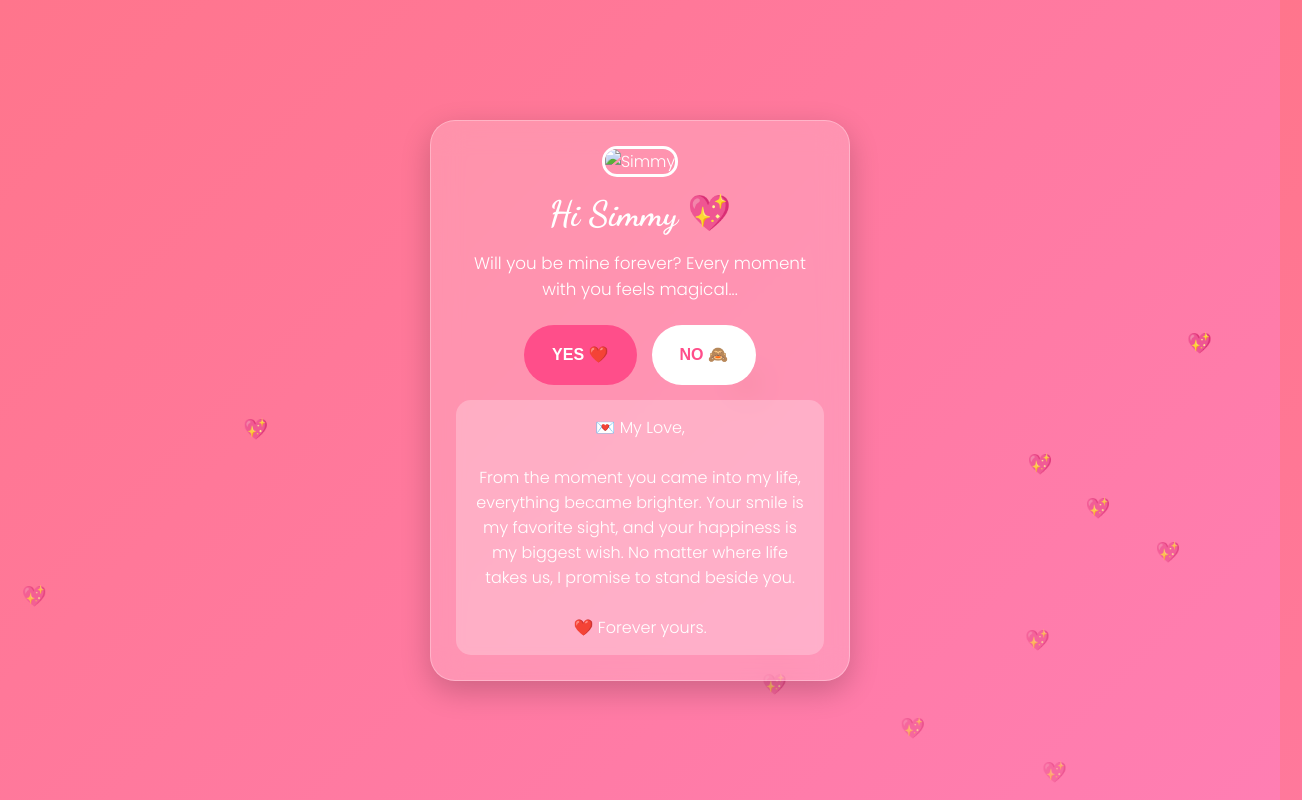
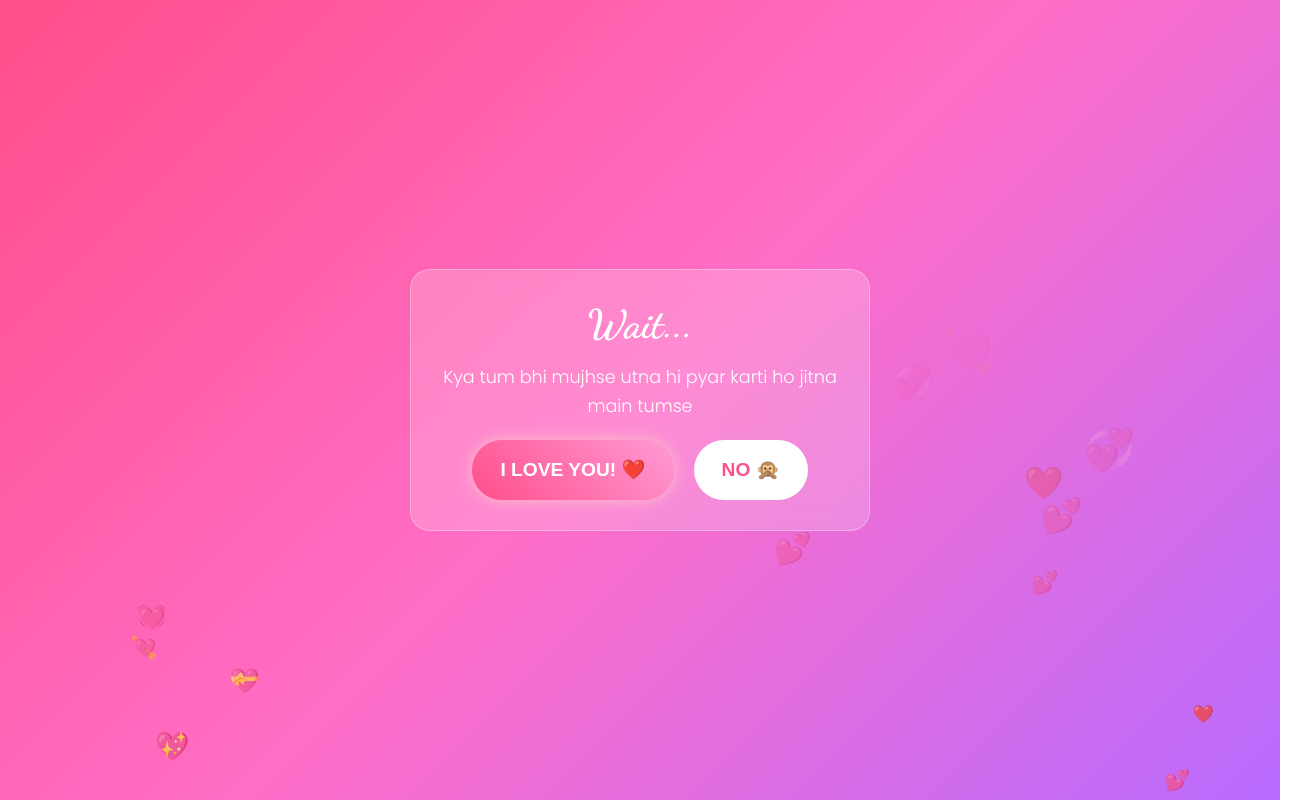
Before and after one commit to amit7724098-sketch/Sami, a plain HTML site: page index.html in a window 1280 px wide. Both pictures are taken after a click on the button "YES ❤️". Shown: the top 800 px of the page, 1302 px wide, since content can reach past the window. Drawn offline with Linux system fonts and the light colour scheme.

Commit message:
Update index.html

```diff
--- a/index.html
+++ b/index.html
@@ -4,167 +4,207 @@
 <meta charset="UTF-8">
 <meta name="viewport" content="width=device-width, initial-scale=1.0">
 <title>For My Simmy 💖</title>
+<style>
+@import url('https://fonts.googleapis.com/css2?family=Dancing+Script:wght@700&family=Poppins:wght@300;600&display=swap');
 
-<link href="https://fonts.googleapis.com/css2?family=Dancing+Script:wght@700&family=Poppins:wght@300;600&display=swap" rel="stylesheet">
-
-<style>
 *{margin:0;padding:0;box-sizing:border-box;}
 
-body{
-  height:100vh;
-  overflow:hidden;
-  background: linear-gradient(135deg,#ff758c,#ff7eb3);
-  display:flex;
-  align-items:center;
-  justify-content:center;
-  font-family:'Poppins',sans-serif;
-  color:white;
+body {
+  height: 100vh;
+  overflow: hidden;
+  background: linear-gradient(135deg, #ff4e8a, #ff6ec7, #b86bff);
+  display: flex;
+  align-items: center;
+  justify-content: center;
+  text-align: center;
+  color: white;
+  font-family: 'Poppins', sans-serif;
 }
 
-/* Floating hearts */
-.heart{
-  position:absolute;
-  font-size:20px;
-  animation:floatUp 6s linear infinite;
+/* Floating hearts background */
+.heart {
+  position: absolute;
+  font-size: 20px;
+  animation: floatUp 8s linear infinite;
+  opacity: .8;
+  z-index: 1;
 }
-@keyframes floatUp{
-  from{transform:translateY(100vh);opacity:0}
-  to{transform:translateY(-10vh);opacity:1}
+@keyframes floatUp {
+  0% { transform: translateY(100vh) scale(.5); opacity:0; }
+  50% { opacity: 0.8; }
+  100% { transform: translateY(-10vh) scale(1.2); opacity:0; }
 }
 
-/* Card */
-.card{
-  width:90%;
-  max-width:420px;
-  padding:25px;
-  border-radius:25px;
-  background:rgba(255,255,255,0.2);
-  backdrop-filter:blur(15px);
-  border:1px solid rgba(255,255,255,0.3);
-  box-shadow:0 10px 30px rgba(0,0,0,0.2);
-  text-align:center;
-  z-index:2;
+/* Slide Styles */
+.slide {
+  display: none;
+  z-index: 10;
+  padding: 20px;
+  width: 95%;
+  max-width: 500px;
+  animation: fadeIn 0.8s ease-in-out;
+}
+.active { display: flex; flex-direction: column; align-items: center; }
+
+@keyframes fadeIn { from { opacity: 0; transform: scale(0.9); } to { opacity: 1; transform: scale(1); } }
+
+/* Elements */
+.photo {
+  width: 150px; height: 150px;
+  border-radius: 50%;
+  object-fit: cover;
+  border: 4px solid white;
+  box-shadow: 0 0 20px pink;
+  margin-bottom: 15px;
 }
 
-.photo{
-  width:100%;
-  max-height:260px;
-  object-fit:contain;
-  border-radius:15px;
-  border:3px solid white;
-  margin-bottom:15px;
+.pulse-title {
+  font-size: 1.8rem;
+  font-weight: 900;
+  text-shadow: 0 0 10px white, 0 0 20px pink;
+  animation: pulse 1.5s infinite;
+  font-family: sans-serif;
+}
+@keyframes pulse { 0%,100% { transform:scale(1) } 50% { transform:scale(1.05) } }
+
+.glass {
+  background: rgba(255, 255, 255, 0.2);
+  backdrop-filter: blur(10px);
+  padding: 30px;
+  border-radius: 20px;
+  border: 1px solid rgba(255, 255, 255, 0.3);
 }
 
-h1{
-  font-family:'Dancing Script',cursive;
-  font-size:2.2rem;
+h1.dancing { font-family: 'Dancing Script', cursive; font-size: 2.5rem; margin-bottom: 15px; }
+.typewriter { font-size: 1.1rem; min-height: 50px; margin-bottom: 20px; line-height: 1.6; }
+
+#counter {
+  font-size: 1.4rem;
+  margin-bottom: 15px;
+  font-weight: bold;
+  background: rgba(255, 255, 255, 0.3);
+  padding: 10px;
+  border-radius: 10px;
 }
 
-.typewriter{
-  min-height:60px;
-  margin:15px 0;
-  font-size:1.05rem;
+.buttons { margin-top: 20px; display: flex; gap: 20px; justify-content: center; position: relative; width: 100%; min-height: 60px; }
+
+button {
+  padding: 14px 28px;
+  font-size: 1.2rem;
+  border: none;
+  border-radius: 30px;
+  font-weight: bold;
+  cursor: pointer;
+  transition: 0.3s;
 }
 
-/* Buttons */
-.buttons{
-  display:flex;
-  justify-content:center;
-  gap:15px;
-  position:relative;
-  min-height:60px;
-}
+.btn-yes { background: linear-gradient(45deg,#ff4e8a,#ff9bd6); color: white; box-shadow: 0 0 15px pink; }
+.btn-no { background: #fff; color: #ff4e8a; }
 
-button{
-  padding:12px 28px;
-  border:none;
-  border-radius:50px;
-  font-size:1rem;
-  font-weight:600;
-  cursor:pointer;
-}
-
-.yes{background:#ff4e8a;color:white;}
-.no{background:white;color:#ff4e8a;}
-
-/* Love Letter */
-.letter{
-  display:none;
-  margin-top:15px;
-  padding:15px;
-  background:rgba(255,255,255,0.25);
-  border-radius:15px;
-  animation:fadeIn 1s ease;
-}
-
-@keyframes fadeIn{
-  from{opacity:0; transform:translateY(10px);}
-  to{opacity:1; transform:translateY(0);}
+.couple-img {
+  width: 45%; max-height: 200px; border-radius: 10px; border: 2px solid white; object-fit: contain;
 }
 </style>
 </head>
 <body>
 
-<div class="card">
-  <img src="your-photo.jpg" class="photo" alt="Simmy">
-
-  <h1>Hi Simmy 💖</h1>
-  <div class="typewriter" id="text"></div>
-
+<div class="slide active" id="s1">
+  <img src="https://i.ibb.co/k217dYCy/image.jpg" class="photo" alt="Simmy">
+  <h1 class="pulse-title">SIMMY, WILL YOU BE MINE FOREVER? 💖</h1>
   <div class="buttons">
-    <button class="yes" onclick="showLetter()">YES ❤️</button>
-    <button class="no" id="noBtn">NO 🙈</button>
-  </div>
-
-  <div class="letter" id="letter">
-    💌 My Love, <br><br>
-    From the moment you came into my life, everything became brighter.
-    Your smile is my favorite sight, and your happiness is my biggest wish.
-    No matter where life takes us, I promise to stand beside you.
-    <br><br>
-    ❤️ Forever yours.
+    <button class="btn-yes" onclick="next(2)">YES ❤️</button>
+    <button class="btn-no" id="no1" onmouseover="moveNo(this)">NO 🙈</button>
   </div>
 </div>
 
+<div class="slide" id="s2">
+  <div class="glass">
+    <h1 class="dancing">Wait...</h1>
+    <p class="typewriter" id="t2"></p>
+    <div class="buttons">
+      <button class="btn-yes" onclick="next(3)">I LOVE YOU! ❤️</button>
+      <button class="btn-no" id="no2" onmouseover="moveNo(this)">NO 🙊</button>
+    </div>
+  </div>
+</div>
+
+<div class="slide" id="s3">
+  <div class="glass">
+    <h1 class="dancing">Since We Met... ⏳</h1>
+    <div id="counter">Calculating our days...</div>
+    <p class="typewriter" id="t3"></p>
+    <button class="btn-yes" onclick="next(4)">See a Surprise 🎁</button>
+  </div>
+</div>
+
+<div class="slide" id="s4">
+  <h1 class="dancing">Together Forever ♾️</h1>
+  <div style="display:flex; justify-content:center; gap:10px; margin-top: 10px;">
+    <img src="https://i.ibb.co/QjCb6Vzq/image.jpg" class="couple-img">
+    <img src="https://i.ibb.co/k217dYCy/image.jpg" class="couple-img">
+  </div>
+  <p id="t4" style="margin-top:20px; font-weight:bold;"></p>
+  <p style="font-size: 0.9rem; margin-top: 10px;">You are my 24th December miracle! ✨</p>
+</div>
+
 <script>
-// Typewriter text
-const msg = "Will you be mine forever? Every moment with you feels magical...";
-let i = 0;
-function typeWriter(){
-  if(i < msg.length){
-    document.getElementById("text").innerHTML += msg.charAt(i);
-    i++;
-    setTimeout(typeWriter, 40);
-  }
-}
-typeWriter();
-
-// Floating hearts
+// Hearts Background
+const emojis=["❤️","💖","💘","💝","💕","💞","💓"];
 setInterval(()=>{
   const heart=document.createElement("div");
   heart.className="heart";
-  heart.innerHTML="💖";
+  heart.innerText=emojis[Math.floor(Math.random()*emojis.length)];
   heart.style.left=Math.random()*100+"vw";
+  heart.style.fontSize=(15+Math.random()*25)+"px";
   document.body.appendChild(heart);
-  setTimeout(()=>heart.remove(),6000);
+  setTimeout(()=>heart.remove(),8000);
 },300);
 
-// NO button runs away
-const noBtn=document.getElementById("noBtn");
-noBtn.addEventListener("mouseover",moveNo);
-noBtn.addEventListener("touchstart",moveNo);
-
-function moveNo(){
-  const x=Math.random()*80;
-  const y=Math.random()*70;
-  noBtn.style.position="fixed";
-  noBtn.style.left=x+"vw";
-  noBtn.style.top=y+"vh";
+// Typewriter
+function typeWriter(elementId, text, speed = 50) {
+  let i = 0;
+  const element = document.getElementById(elementId);
+  element.innerHTML = "";
+  function type() {
+    if (i < text.length) {
+      element.innerHTML += text.charAt(i);
+      i++;
+      setTimeout(type, speed);
+    }
+  }
+  type();
 }
 
-// Show love letter
-function showLetter(){
-  document.getElementById("letter").style.display="block";
+// Counter Logic (24 Dec 2025)
+function startCounter() {
+  const startDate = new Date("2025-12-24");
+  const now = new Date();
+  const diffTime = Math.abs(now - startDate);
+  const diffDays = Math.ceil(diffTime / (1000 * 60 * 60 * 24));
+  document.getElementById('counter').innerHTML = diffDays + " Days of Togetherness ❤️";
+}
+
+// Navigation
+function next(id) {
+  document.querySelectorAll('.slide').forEach(s => s.classList.remove('active'));
+  document.getElementById('s' + id).classList.add('active');
+
+  if(id === 2) typeWriter("t2", "Kya tum bhi mujhse utna hi pyar karti ho jitna main tumse?");
+  if(id === 3) {
+    startCounter();
+    typeWriter("t3", "Jabse hum mile hain, meri har dua tumse shuru hokar tumhi par khatam hoti hai.");
+  }
+  if(id === 4) typeWriter("t4", "I Love You More Than Words! ❤️");
+}
+
+// Runaway No Button
+function moveNo(btn){
+  const x = Math.random() * (window.innerWidth - btn.offsetWidth - 20);
+  const y = Math.random() * (window.innerHeight - btn.offsetHeight - 20);
+  btn.style.position = "fixed";
+  btn.style.left = x + "px";
+  btn.style.top = y + "px";
 }
 </script>
 
```
